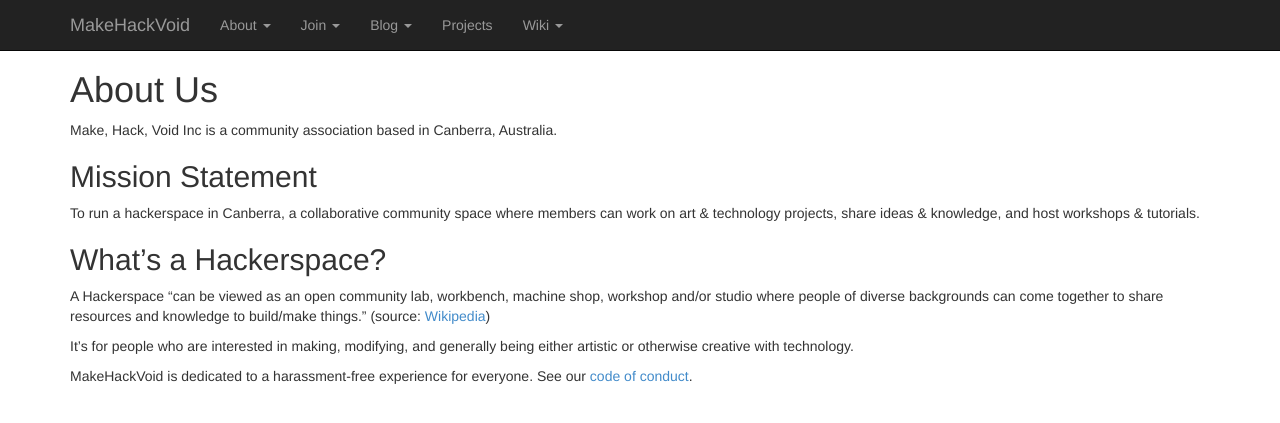
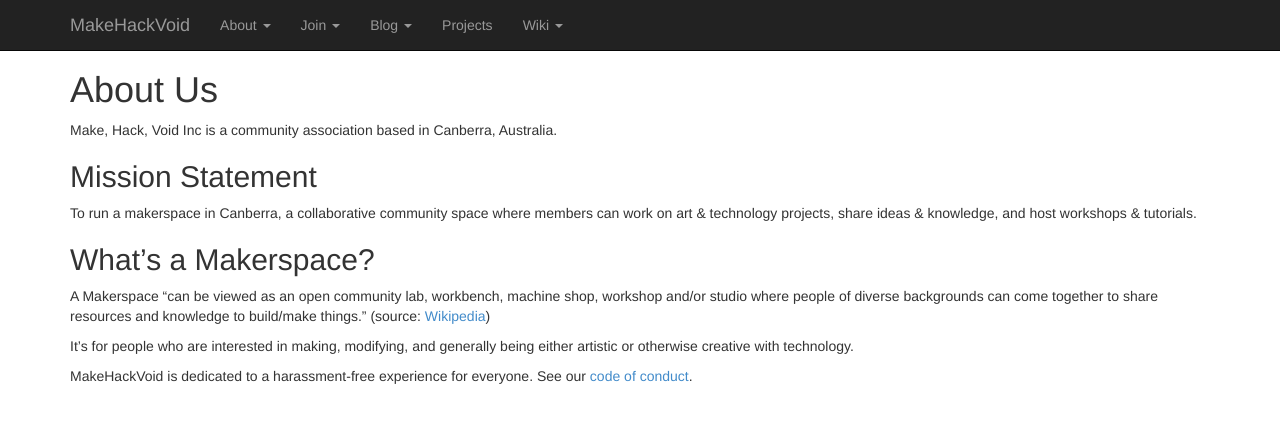
Before and after one commit to makehackvoid/makehackvoid.com, a Jekyll site: the page built from about.md, in a window 1280 px wide. Shown: the top 423 px of the page. Built offline with Jekyll 4.4.1, drawn with Linux system fonts in a browser that asks for light colours.

Commit message:
change hackerspace to makerspace

```diff
--- a/about.md
+++ b/about.md
@@ -9,12 +9,12 @@
 
 ## Mission Statement
 
-To run a hackerspace in Canberra, a collaborative community space where members can work on art & technology projects, share ideas & knowledge, and host workshops & tutorials.
+To run a makerspace in Canberra, a collaborative community space where members can work on art & technology projects, share ideas & knowledge, and host workshops & tutorials.
 
-## What's a Hackerspace?
+## What's a Makerspace?
 
-A Hackerspace &ldquo;can be viewed as an open community lab, workbench, machine shop, workshop and/or studio where people of diverse backgrounds can come together to share resources and knowledge to build/make things.&rdquo; (source: [Wikipedia](http://en.wikipedia.org/wiki/Hackerspace))
+A Makerspace &ldquo;can be viewed as an open community lab, workbench, machine shop, workshop and/or studio where people of diverse backgrounds can come together to share resources and knowledge to build/make things.&rdquo; (source: [Wikipedia](http://en.wikipedia.org/wiki/Hackerspace))
 
 It's for people who are interested in making, modifying, and generally being either artistic or otherwise creative with technology.
 
-MakeHackVoid is dedicated to a harassment-free experience for everyone. See our [code of conduct](code-of-conduct/).
+MakeHackVoid is dedicated to a harassment-free experience for everyone. See our [code of conduct](/code-of-conduct/).
```
